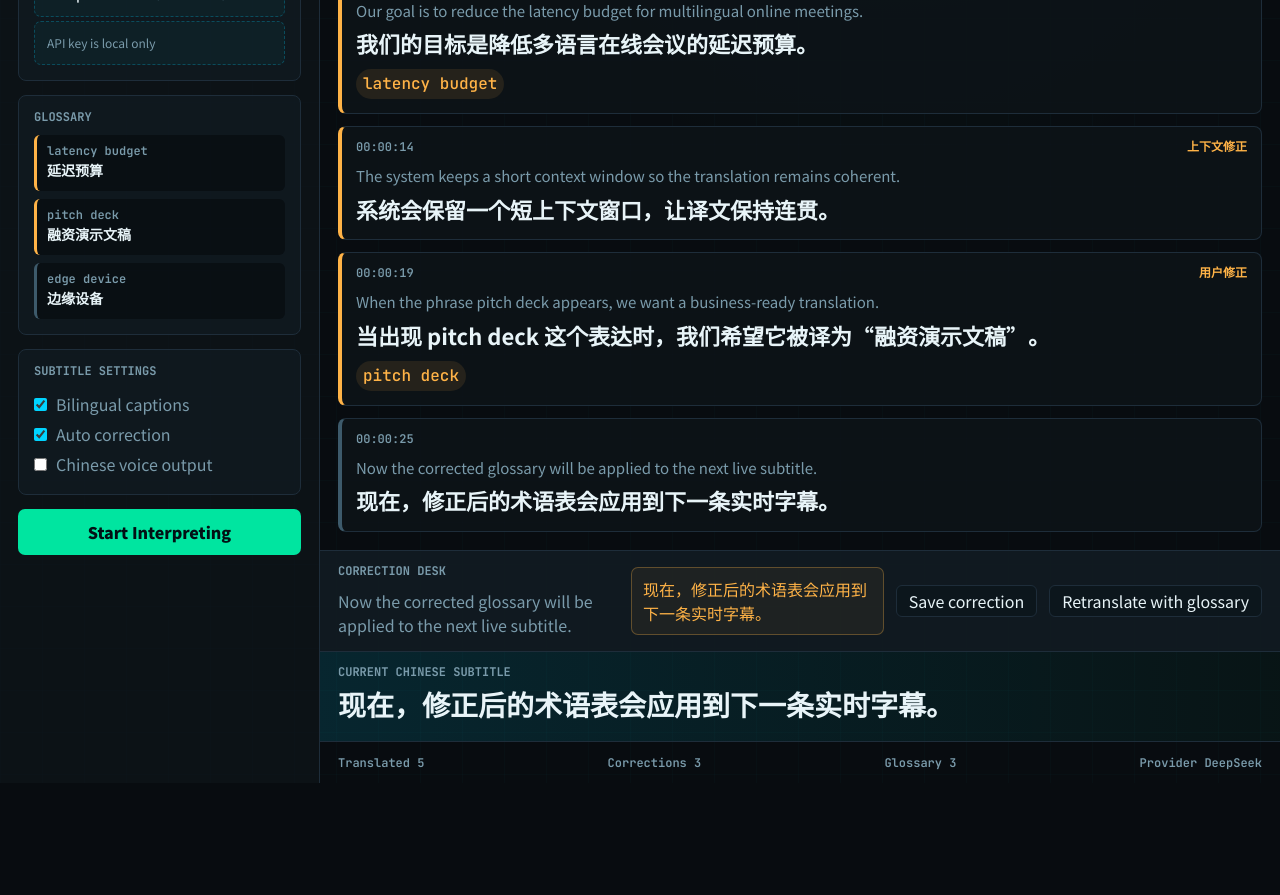
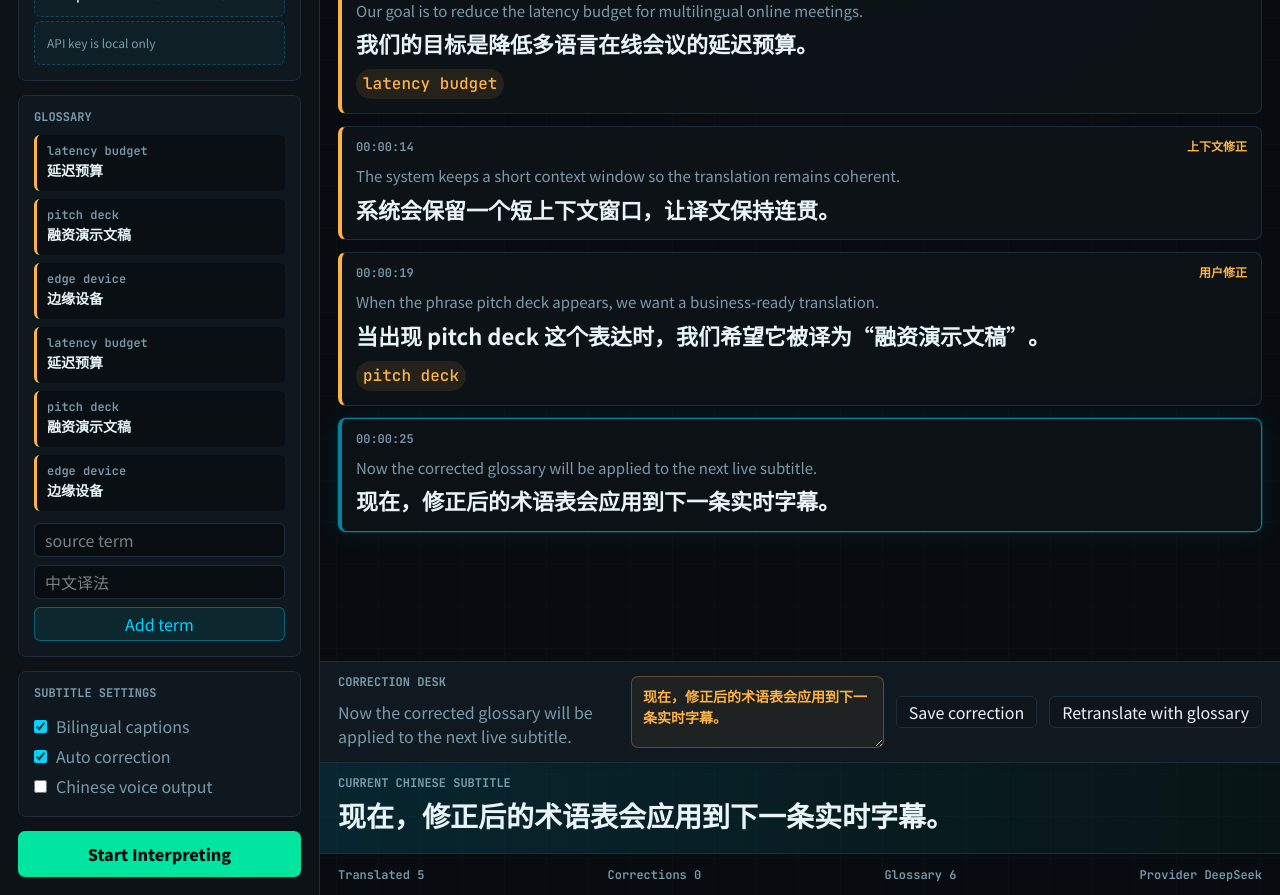
Before and after one commit to cc703/Simultaneous-Interpretation-AI, a React (Vite) app in the folder interpreter/: page / in a window 1280 px wide. Shown: the part 360-1255 px from the top of the page. Before the commit the page ends 1143 px from the top, so only its background shows below. Built offline with nearby package versions, Linux system fonts and the light colour scheme.

Commit message:
feat(correction): add editable subtitle correction loop

```diff
--- a/interpreter/src/App.jsx
+++ b/interpreter/src/App.jsx
@@ -1,3 +1,4 @@
+import { useEffect, useMemo, useState } from 'react';
 import { mockGlossary, mockSubtitles } from './mock/subtitles.js';
 import { isSTTSupported, startSTTSession, stopSTTSession } from './engine/index.js';
 import { useStore } from './store/index.js';
@@ -6,12 +7,35 @@ export default function App() {
   const isRunning = useStore((state) => state.isRunning);
   const latencyMs = useStore((state) => state.latencyMs);
   const currentInterim = useStore((state) => state.currentInterim);
-  const liveSubtitles = useStore((state) => state.subtitles);
-  const activeSubtitle = mockSubtitles.find((subtitle) => subtitle.isCurrent) ?? mockSubtitles.at(-1);
-  const displaySubtitles = liveSubtitles.length > 0 ? liveSubtitles : mockSubtitles;
-  const latestSubtitle = displaySubtitles.find((subtitle) => subtitle.isCurrent)
-    ?? displaySubtitles.at(-1)
-    ?? activeSubtitle;
+  const subtitles = useStore((state) => state.subtitles);
+  const glossary = useStore((state) => state.glossary);
+  const correctionCount = useStore((state) => state.correctionCount);
+  const selectedSubtitleId = useStore((state) => state.selectedSubtitleId);
+  const applyDemoTranscript = useStore((state) => state.applyDemoTranscript);
+  const addGlossaryTerm = useStore((state) => state.addGlossaryTerm);
+  const selectSubtitle = useStore((state) => state.selectSubtitle);
+  const updateSubtitleTranslation = useStore((state) => state.updateSubtitleTranslation);
+  const retranslateSubtitle = useStore((state) => state.retranslateSubtitle);
+  const [draftZh, setDraftZh] = useState('');
+  const [termSource, setTermSource] = useState('');
+  const [termTarget, setTermTarget] = useState('');
+  const displaySubtitles = subtitles.length > 0 ? subtitles : mockSubtitles;
+  const selectedSubtitle = useMemo(() => (
+    displaySubtitles.find((subtitle) => subtitle.id === selectedSubtitleId)
+      ?? displaySubtitles.find((subtitle) => subtitle.isCurrent)
+      ?? displaySubtitles.at(-1)
+  ), [displaySubtitles, selectedSubtitleId]);
+
+  useEffect(() => {
+    if (subtitles.length === 0) {
+      applyDemoTranscript(mockSubtitles);
+      mockGlossary.forEach((term) => addGlossaryTerm(term));
+    }
+  }, [addGlossaryTerm, applyDemoTranscript, subtitles.length]);
+
+  useEffect(() => {
+    setDraftZh(selectedSubtitle?.zh ?? '');
+  }, [selectedSubtitle?.id, selectedSubtitle?.zh]);
 
   const handleRunClick = () => {
     if (isRunning) {
@@ -20,6 +44,27 @@ export default function App() {
     }
 
     startSTTSession();
+  };
+
+  const handleSaveCorrection = () => {
+    if (!selectedSubtitle || !draftZh.trim()) return;
+    updateSubtitleTranslation(
+      selectedSubtitle.id,
+      draftZh.trim(),
+      'manual',
+      '用户在修正编辑器中保存译文',
+    );
+  };
+
+  const handleAddTerm = () => {
+    if (!termSource.trim() || !termTarget.trim()) return;
+    addGlossaryTerm({
+      source: termSource.trim(),
+      target: termTarget.trim(),
+      note: '用户添加',
+    });
+    setTermSource('');
+    setTermTarget('');
   };
 
   return (
@@ -74,12 +119,27 @@ export default function App() {
           <section className="panel-block">
             <h2>Glossary</h2>
             <div className="glossary-list">
-              {mockGlossary.map((term) => (
-                <div className={term.enabled ? 'term enabled' : 'term'} key={term.source}>
+              {glossary.map((term) => (
+                <div className={term.enabled ? 'term enabled' : 'term'} key={term.id ?? term.source}>
                   <span>{term.source}</span>
                   <strong>{term.target}</strong>
                 </div>
               ))}
+            </div>
+            <div className="term-form">
+              <input
+                aria-label="Glossary source"
+                placeholder="source term"
+                value={termSource}
+                onChange={(event) => setTermSource(event.target.value)}
+              />
+              <input
+                aria-label="Glossary target"
+                placeholder="中文译法"
+                value={termTarget}
+                onChange={(event) => setTermTarget(event.target.value)}
+              />
+              <button type="button" onClick={handleAddTerm}>Add term</button>
             </div>
           </section>
 
@@ -139,7 +199,11 @@ export default function App() {
               </article>
             )}
             {displaySubtitles.map((subtitle) => (
-              <article className={`subtitle-card ${subtitle.correctionType ?? ''}`} key={subtitle.id}>
+              <article
+                className={`subtitle-card ${subtitle.correctionType ?? ''} ${subtitle.id === selectedSubtitle?.id ? 'selected' : ''}`}
+                key={subtitle.id}
+                onClick={() => selectSubtitle(subtitle.id)}
+              >
                 <div className="subtitle-meta">
                   <time>{subtitle.timeLabel}</time>
                   {subtitle.correctionType && (
@@ -160,22 +224,29 @@ export default function App() {
           <div className="correction-editor">
             <div>
               <h2>Correction Desk</h2>
-              <p>{latestSubtitle.en}</p>
+              <p>{selectedSubtitle.en}</p>
             </div>
-            <div className="editor-preview">{latestSubtitle.zh}</div>
-            <button type="button">Save correction</button>
-            <button type="button">Retranslate with glossary</button>
+            <textarea
+              className="editor-preview"
+              aria-label="Corrected Chinese subtitle"
+              value={draftZh}
+              onChange={(event) => setDraftZh(event.target.value)}
+            />
+            <button type="button" onClick={handleSaveCorrection}>Save correction</button>
+            <button type="button" onClick={() => retranslateSubtitle(selectedSubtitle.id)}>
+              Retranslate with glossary
+            </button>
           </div>
 
           <div className="subtitle-banner">
             <span>Current Chinese Subtitle</span>
-            <strong>{currentInterim.zh || latestSubtitle.zh}</strong>
+            <strong>{currentInterim.zh || selectedSubtitle.zh}</strong>
           </div>
 
           <footer className="stats-bar">
             <span>Translated {displaySubtitles.length}</span>
-            <span>Corrections 3</span>
-            <span>Glossary 3</span>
+            <span>Corrections {correctionCount}</span>
+            <span>Glossary {glossary.length}</span>
             <span>Provider DeepSeek</span>
           </footer>
         </section>
--- a/interpreter/src/index.css
+++ b/interpreter/src/index.css
@@ -251,6 +251,30 @@ button {
   font-size: 14px;
 }
 
+.term-form {
+  display: grid;
+  gap: 8px;
+  margin-top: 12px;
+}
+
+.term-form input {
+  width: 100%;
+  min-height: 34px;
+  border: 1px solid var(--border);
+  border-radius: 6px;
+  padding: 0 10px;
+  color: var(--text);
+  background: #080d11;
+}
+
+.term-form button {
+  min-height: 34px;
+  border: 1px solid rgba(0, 212, 255, 0.35);
+  border-radius: 6px;
+  color: var(--accent);
+  background: rgba(0, 212, 255, 0.08);
+}
+
 .toggle-line {
   display: flex;
   align-items: center;
@@ -355,6 +379,7 @@ button {
   border-left: 4px solid var(--dim);
   border-radius: 8px;
   background: rgba(13, 19, 24, 0.86);
+  cursor: pointer;
 }
 
 .subtitle-card.manual,
@@ -366,6 +391,11 @@ button {
 .subtitle-card.interim {
   border-left-color: var(--accent);
   background: rgba(0, 212, 255, 0.06);
+}
+
+.subtitle-card.selected {
+  border-color: rgba(0, 212, 255, 0.58);
+  box-shadow: 0 0 0 1px rgba(0, 212, 255, 0.16), 0 0 28px rgba(0, 212, 255, 0.08);
 }
 
 .subtitle-meta {
@@ -430,6 +460,13 @@ button {
   border-radius: 7px;
   color: var(--amber);
   background: rgba(255, 179, 71, 0.06);
+}
+
+textarea.editor-preview {
+  width: 100%;
+  min-height: 72px;
+  resize: vertical;
+  font: 600 14px/1.45 "Noto Sans SC", sans-serif;
 }
 
 .correction-editor button {
--- a/interpreter/src/store/useStore.js
+++ b/interpreter/src/store/useStore.js
@@ -115,7 +115,13 @@ export const useStore = create((set, get) => ({
     get().updateSubtitleTranslation(last.id, newZh, type, reason);
   },
 
-  updateSubtitleTranslation: (id, newZh, type = 'manual', reason = '用户手动修正') => set((state) => {
+  updateSubtitleTranslation: (
+    id,
+    newZh,
+    type = 'manual',
+    reason = '用户手动修正',
+    termsApplied = undefined,
+  ) => set((state) => {
     const target = state.subtitles.find((subtitle) => subtitle.id === id);
     if (!target) return state;
 
@@ -127,6 +133,7 @@ export const useStore = create((set, get) => ({
             zh: newZh,
             corrected: true,
             correctionType: type,
+            termsApplied: termsApplied ?? subtitle.termsApplied,
           }
           : subtitle
       )),
@@ -146,7 +153,31 @@ export const useStore = create((set, get) => ({
     };
   }),
 
-  retranslateSubtitle: (id) => set({ selectedSubtitleId: id }),
+  selectSubtitle: (id) => set({ selectedSubtitleId: id }),
+
+  retranslateSubtitle: (id) => {
+    const state = get();
+    const subtitle = state.subtitles.find((item) => item.id === id);
+    if (!subtitle) return;
+
+    const hits = state.glossary.filter((term) => (
+      term.enabled && subtitle.en.toLowerCase().includes(term.source.toLowerCase())
+    ));
+    const hitLabels = hits.map((term) => term.source);
+
+    const glossaryNote = hits.length > 0
+      ? `\n\n术语已应用：${hits.map((term) => `${term.source} -> ${term.target}`).join('；')}`
+      : '\n\n当前没有命中的启用术语。';
+
+    get().updateSubtitleTranslation(
+      id,
+      `${subtitle.zh.replace(/\n\n术语已应用：.*$/s, '')}${glossaryNote}`,
+      hits.length > 0 ? 'glossary' : 'manual',
+      hits.length > 0 ? '使用当前术语表重译' : '尝试术语重译但没有命中术语',
+      hitLabels,
+    );
+    set({ selectedSubtitleId: id });
+  },
 
   addGlossaryTerm: ({ source, target, note = '' }) => set((state) => ({
     glossary: [
@@ -180,6 +211,8 @@ export const useStore = create((set, get) => ({
       sourceMode: 'demo',
       demoEnabled: true,
       subtitles,
+      glossary: state.glossary,
+      selectedSubtitleId: subtitles.find((subtitle) => subtitle.isCurrent)?.id ?? subtitles.at(-1)?.id ?? null,
       totalSentences: subtitles.length,
       totalChars,
       currentInterim: { en: '', zh: '' },
```
Also changed, not shown: 1 other file (tests, documents, lock files or other folders).
